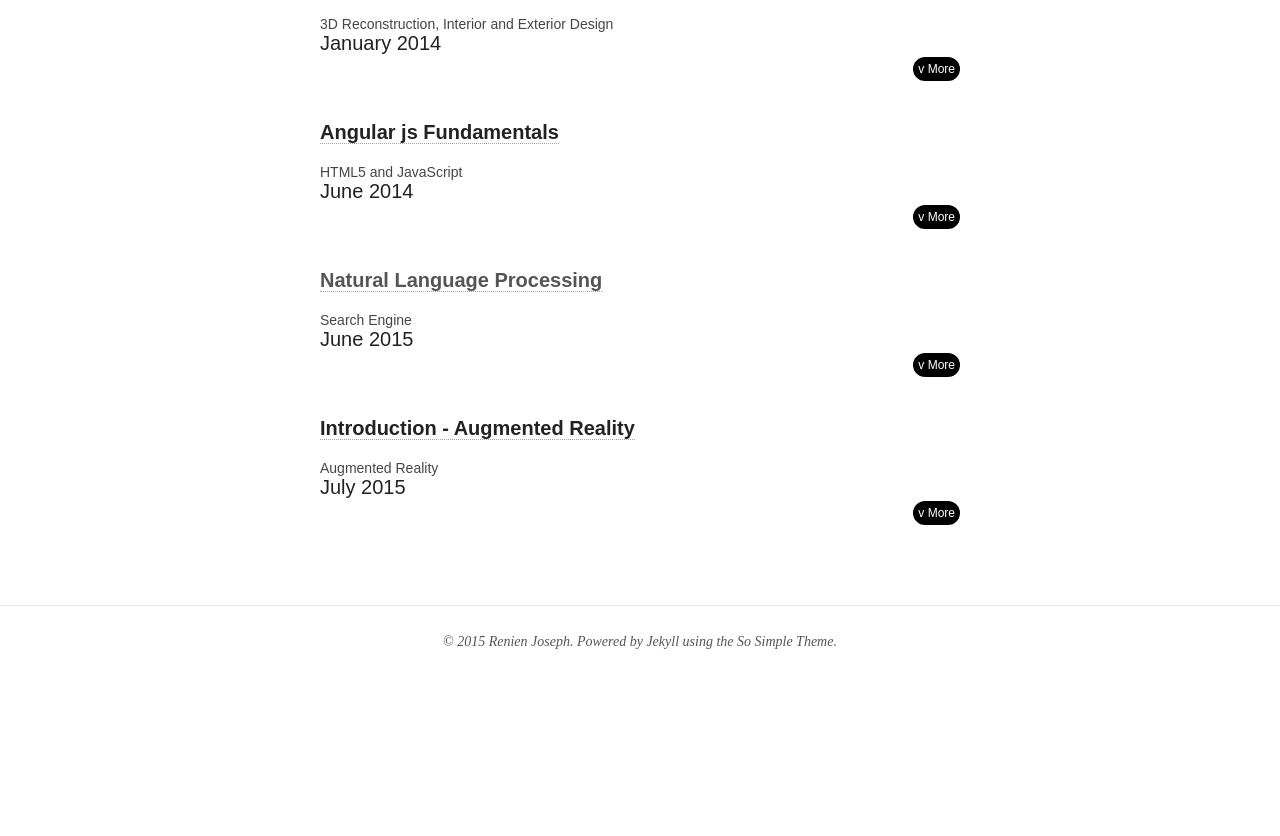
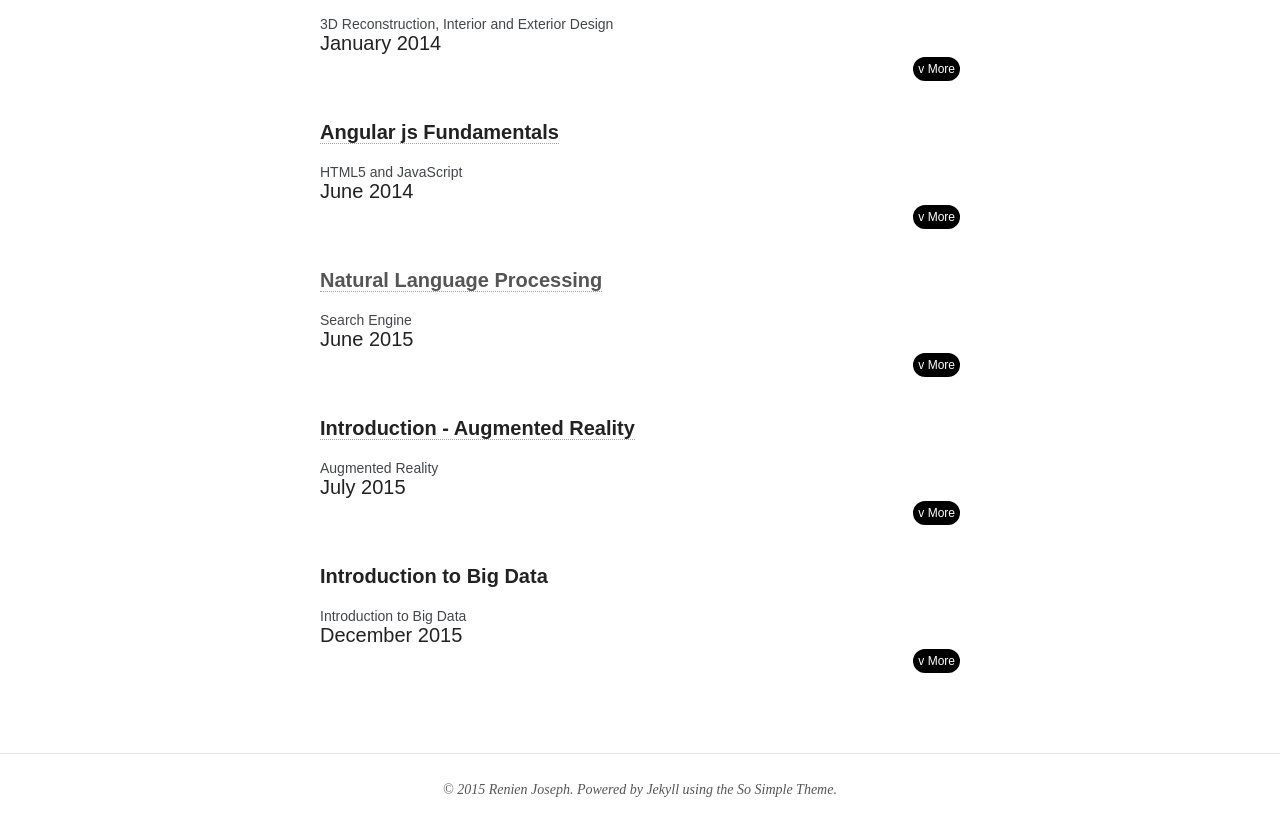
Before and after one commit to Renien/Renien.github.io, a Jekyll site: the page built from talk.md, in a window 1280 px wide and 900 px high, scrolled down 895 px. Shown: the top 836 px of the window. Built offline with Jekyll 4.4.1, drawn with Linux system fonts in a browser that asks for light colours; nearby versions of some CDN libraries; before the commit the page ends 1647 px from its top, so only the background shows below that.

Commit message:
talk about big data

```diff
--- a/talk.md
+++ b/talk.md
@@ -109,6 +109,30 @@ After presentation we had interactive demo session with Augmented Reality toys a
 
 <div markdown="0" class="read-more-toggle" align="right"><a class="btn">v More</a></div>
 
+**Introduction to Big Data**
+
+<div class="publication-header-conference">Introduction to Big Data</div>
+<div>December 2015</div>
+
+<div markdown="1" class="read-more-content">
+<br>
+
+[**Dr. Thabotharan Kathiravelu**](https://lk.linkedin.com/in/thabotharan){:target="_blank"}, HOD at the Faculty of Science, [**University of Jaffna**](https://www.facebook.com/Faculty-of-Science-University-of-Jaffna-138961572883357/){:target="_blank"}, invited to do a workshop for their junior and senior students. So [**Raathigeshan**](https://twitter.com/Raathigeshan){:target="_blank"} and me got the opportunity to conduct a two days workshop in our hometown with totally two different topics.
+
+We had a good interactive and hands-on session in Big Data and Web Technologies. It was two great days, sharing knowledge with young energetic engineers. After the session on last day considering the request of the students we had a brief discussion about final year projects and ideas.
+
+<figure class="half">
+    {% for item in (1..6) %}
+    <a href="{{ site.url }}/images/talk/big-data-jaffna/{{ item }}.jpg">
+            <img src="{{ site.url }}/images/talk/big-data-jaffna/{{ item }}.jpg" alt="image">
+            </a>
+    {% endfor %}
+	<figcaption>During the session on 11th and 12th December 2015</figcaption>
+</figure>
+</div>
+
+<div markdown="0" class="read-more-toggle" align="right"><a class="btn">v More</a></div>
+
 <style type="text/css">
 .read-more-toggle .btn{
 	padding: 3px;
```
Also changed, not shown: images/talk/big-data-jaffna/6.jpg (added), 5 other files.
